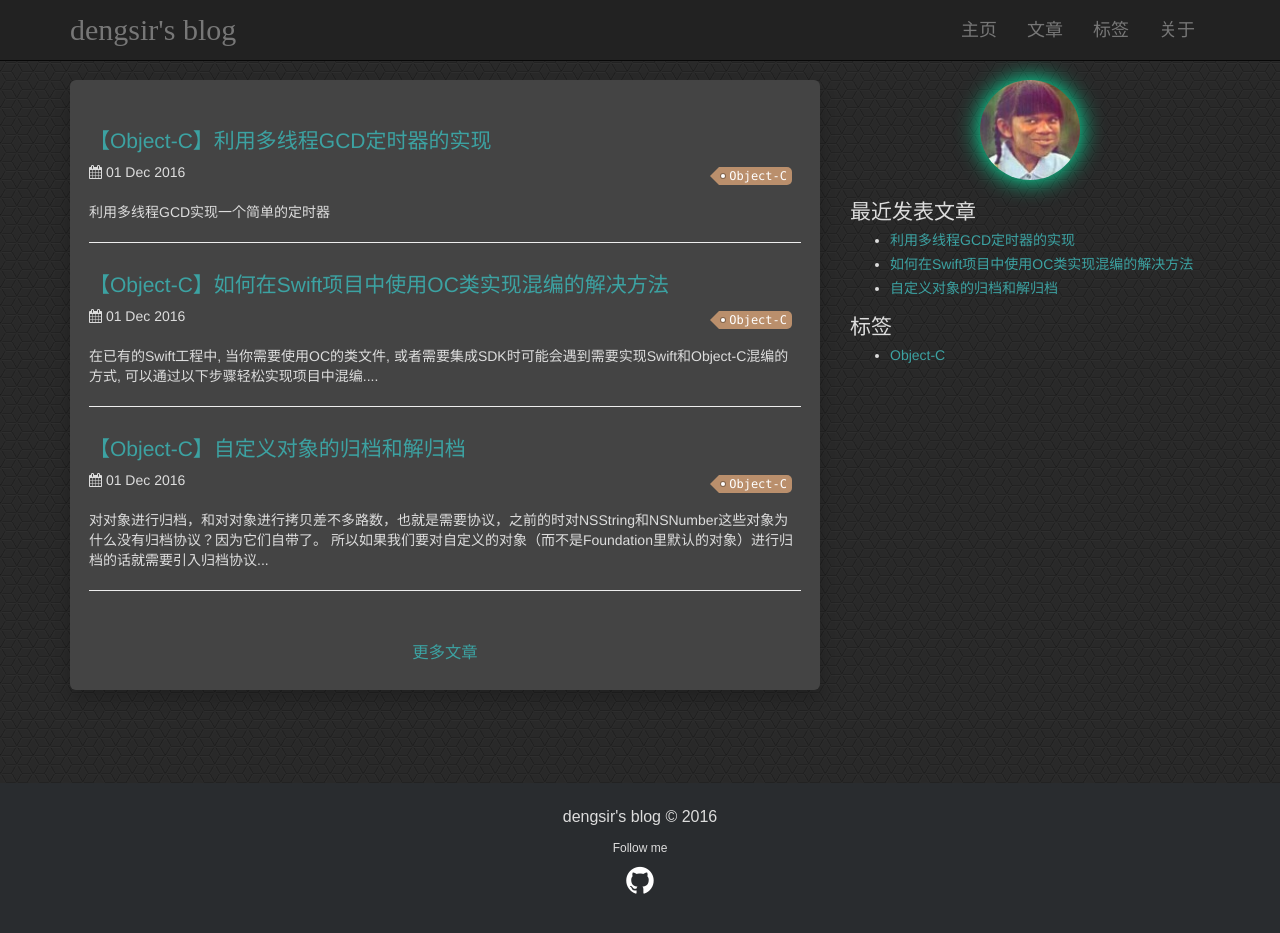
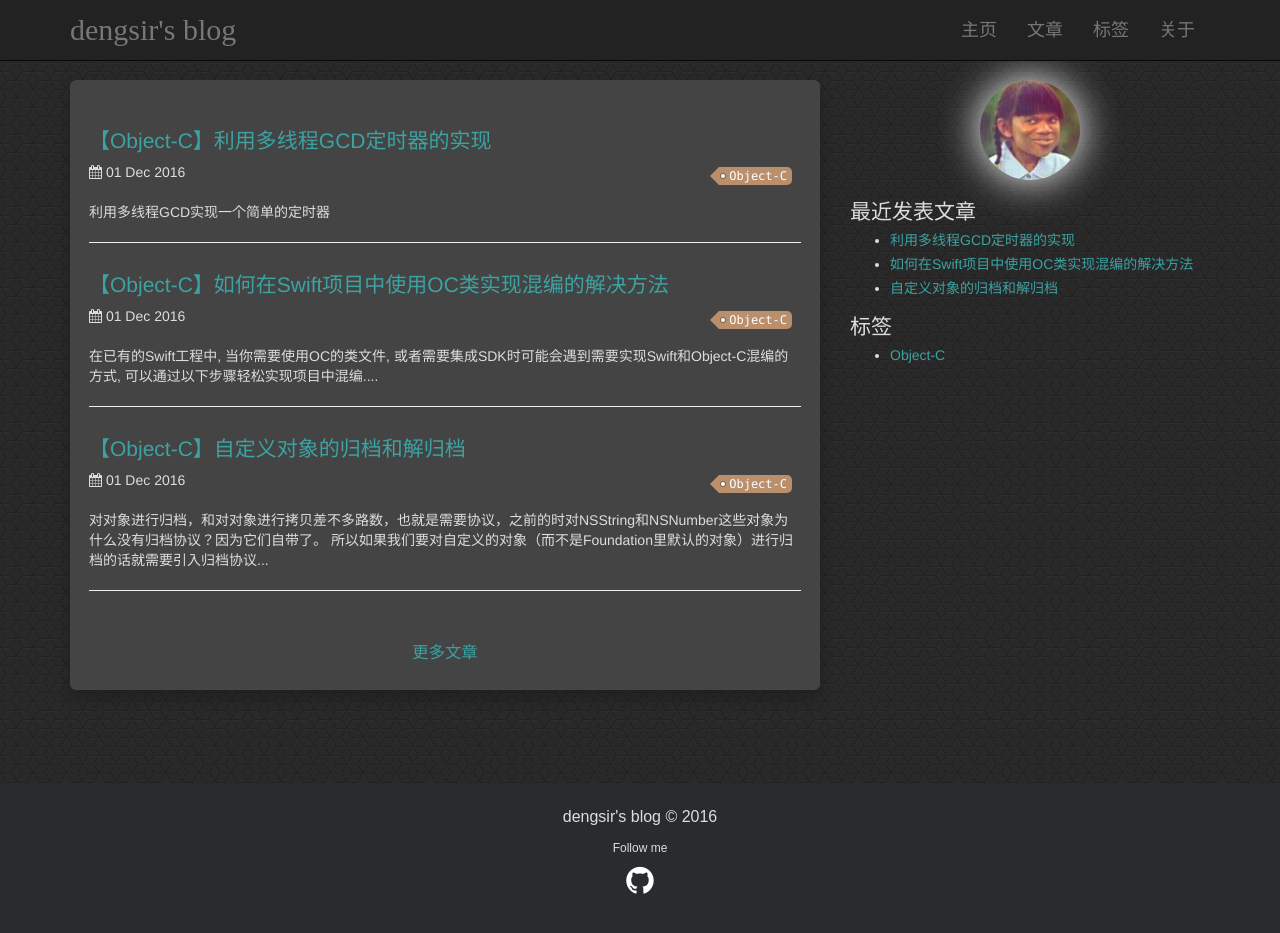
Before and after one commit to DengKaiRong/dengkairong.github.io, a Jekyll site: the page built from index.html, in a window 1280 px wide and 960 px high. Shown: the top 933 px of the window. Built offline with Jekyll 4.4.1, drawn with Linux system fonts in a browser that asks for light colours.

Commit message:
头像闪亮!

```diff
--- a/css/theme.scss
+++ b/css/theme.scss
@@ -265,16 +265,16 @@ ul.share-buttons {
   -webkit-border-radius: 50%;
   //border-radius: 50%;
 
-  -moz-box-shadow: 0px 0px 25px rgba(0, 255, 178, 1);
-  -webkit-box-shadow: 0px 0px 25px rgba(0, 255, 178, 1);
-  box-shadow: 0px 0px 25px rgba(0, 255, 178, 1);
+  -moz-box-shadow: 0px 0px 40px rgb(255, 255, 255);
+  -webkit-box-shadow: 0px 0px 40px rgb(255, 255, 255);
+  box-shadow: 0px 0px 40px rgb(255, 255, 255);
   cursor: pointer;
 }
 
 .img-circle:hover {
-  -moz-box-shadow: 0px 0px 25px rgba(0, 255, 178, 1);
-  -webkit-box-shadow: 0px 0px 25px rgba(0, 255, 178, 1);
-  box-shadow: 0px 0px 25px rgba(0, 255, 178, 1);
+  -moz-box-shadow: 0px 0px 50px rgb(255, 255, 255);
+  -webkit-box-shadow: 0px 0px 50px rgb(255, 255, 255);
+  box-shadow: 0px 0px 50px rgb(255, 255, 255);
   cursor: pointer;
 }
 
```
Also changed, not shown: 1 other file.
